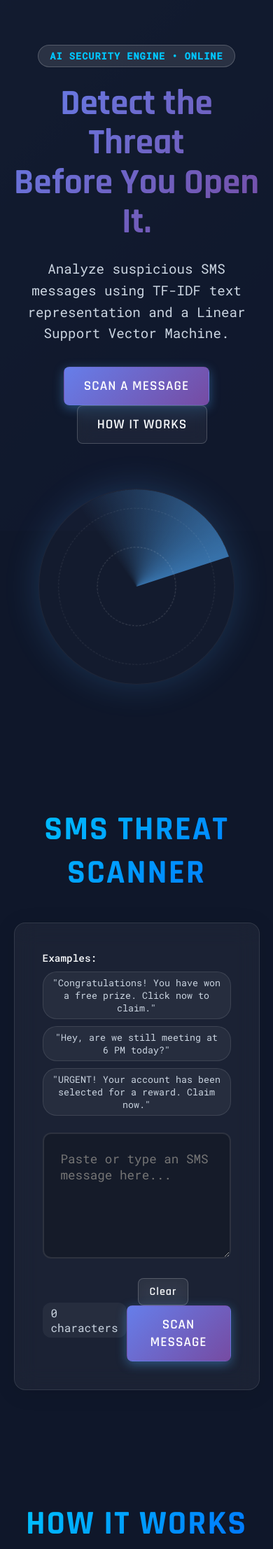
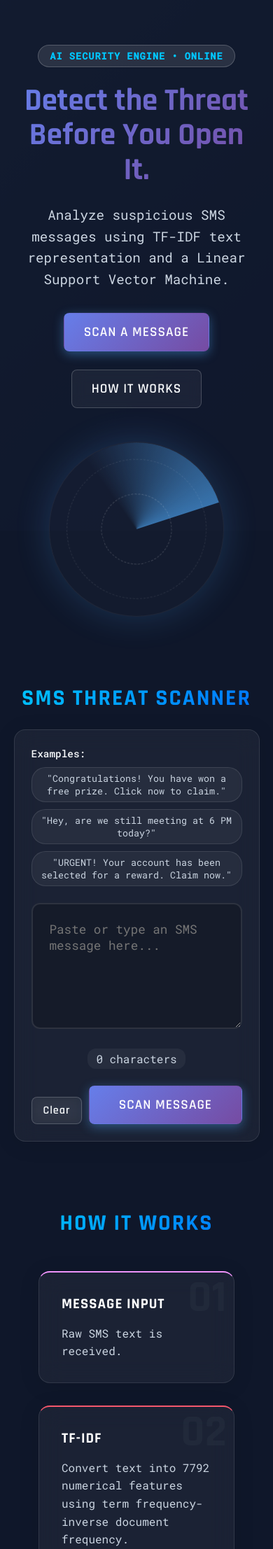
Before and after one commit to mehfooz084/sms_spam_prediction, a Flask app: page / in a window 390 px wide. Shown: the part 86-2299 px from the top of the page at 70% size. Run offline with Flask 3, Linux system fonts and the light colour scheme.

Commit message:
Adjust CSS styles for responsive design

```diff
--- a/static/css/style.css
+++ b/static/css/style.css
@@ -173,11 +173,33 @@ footer { text-align: center; padding: 3rem; border-top: 1px solid var(--glass-bo
 @keyframes pulseText { 0% { opacity: 0.7; } 50% { opacity: 1; text-shadow: 0 0 15px var(--cyan); } 100% { opacity: 0.7; } }
 
 @media (max-width: 768px) {
-    .hero { flex-direction: column; text-align: center; gap: 4rem; padding-top: 4rem;}
+    .hero { flex-direction: column; text-align: center; gap: 3rem; padding: 4rem 5% 3rem;}
     .hero-content { max-width: 100%; }
-    .radar-container { width: 280px; height: 280px; margin: 0 auto;}
+    .radar-container { width: 250px; height: 250px; margin: 0 auto;}
     .intelligence-grid { grid-template-columns: 1fr; }
     .nav-links { display: none; }
-    .hero h1 { font-size: 3.2rem; }
+    .hero h1 { font-size: 2.8rem; }
     .v-details { flex-direction: column; gap: 10px; align-items: center; }
+
+    .scanner-section, .pipeline-section, .performance-section { padding: 3rem 5%; }
+    .scanner-section h2, .pipeline-section h2, .performance-section h2 { font-size: 2rem; margin-bottom: 1.5rem; }
+
+    .btn.secondary { margin-left: 0; margin-top: 1rem; display: block; width: fit-content; margin-left: auto; margin-right: auto;}
+    .hero-buttons { display: flex; flex-direction: column; align-items: center; gap: 10px; }
+
+    .scanner-box { padding: 1.5rem; }
+    .scanner-controls { flex-direction: column; gap: 1.5rem; }
+    .action-btns { display: flex; width: 100%; justify-content: space-between; gap: 10px; }
+    #scanBtn { flex-grow: 1; }
+
+    .scan-overlay { padding: 2rem; }
+    .scan-status-text { font-size: 1.2rem; }
+
+    .verdict-card { padding: 2rem 1rem; }
+    .v-icon { font-size: 3rem; }
+    .v-title { font-size: 2rem; }
+    .score-display { font-size: 2.5rem; }
+    .stat-card { padding: 1.5rem; }
+
+    .metrics-grid { gap: 1rem; }
 }
```
